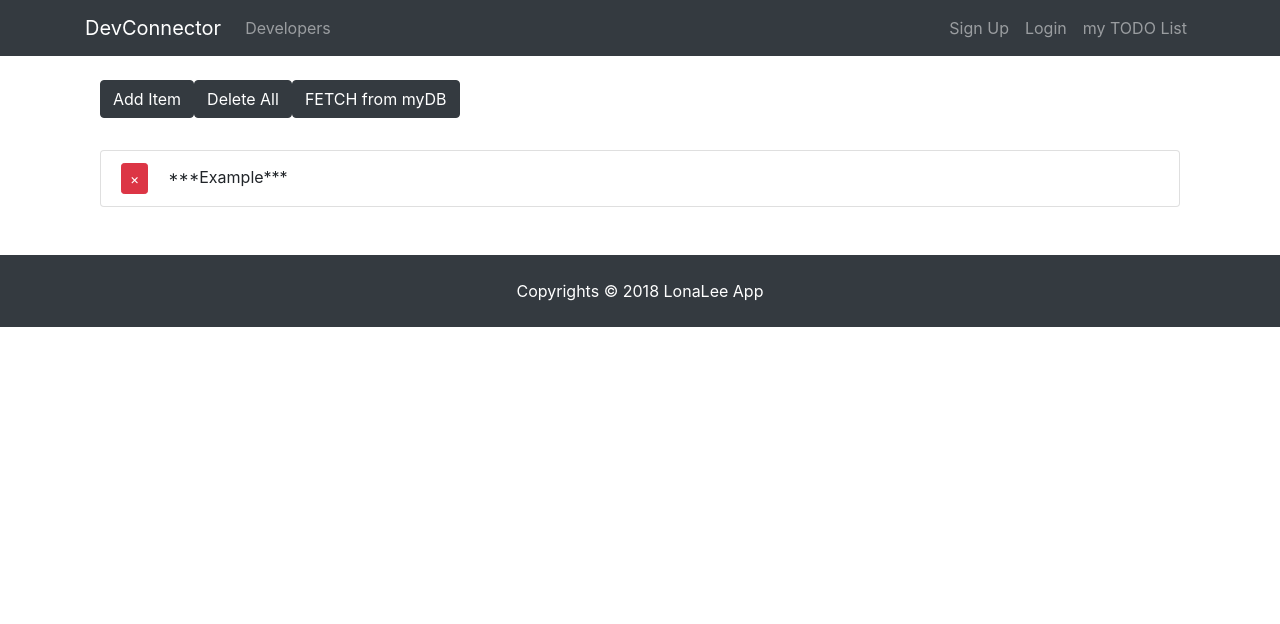
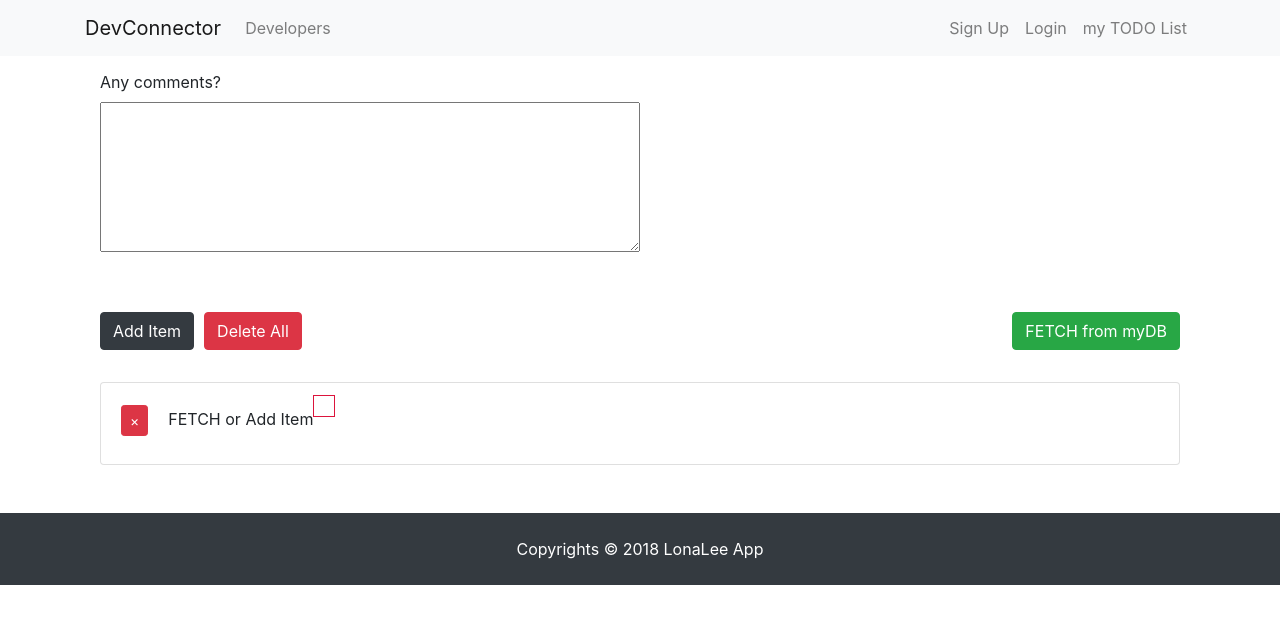
Before and after one commit to lonalee/react-express-lonalee-web, a React (Create React App) app in the folder client/: page /ShoppingList in a window 1280 px wide. Shown: the top 624 px of the page. Built offline with nearby package versions, Linux system fonts and the light colour scheme.

Commit message:
working on My List with ListGroupItemText

```diff
--- a/client/src/App.css
+++ b/client/src/App.css
@@ -1,3 +1,27 @@
+/* Text Area */
+.form-text-area {
+  margin-bottom: 60px;
+}
+.text-area {
+  height: 150px;
+  display: block;
+  width: 50%;
+}
+
+/* container in the list */
+.list-Container {
+  margin-top: 70px;
+}
+
+.list-group-item-heading {
+  display: inline-block;
+  border: 1px solid crimson;
+  padding: 10px;
+}
+.list-group-item-text {
+  margin-left: 47px;
+}
+/*  */
 img {
   width: 100%;
 }
--- a/client/src/components/layout/Navbar.js
+++ b/client/src/components/layout/Navbar.js
@@ -13,7 +13,7 @@ import { Link } from "react-router-dom";
 class Navbar extends Component {
   render() {
     return (
-      <nav className="navbar navbar-expand-sm navbar-dark bg-dark mb-4">
+      <nav className="navbar navbar-expand-sm navbar-light bg-light mb-4 fixed-top">
         <div className="container">
           <Link className="navbar-brand" to="/">
             DevConnector
--- a/client/src/components/list/ShoppingList.js
+++ b/client/src/components/list/ShoppingList.js
@@ -1,5 +1,15 @@
 import React, { Component } from "react";
-import { Container, ListGroup, ListGroupItem, Button } from "reactstrap";
+import {
+  Container,
+  ListGroup,
+  ListGroupItem,
+  Button,
+  ListGroupItemHeading,
+  ListGroupItemText,
+  Form,
+  FormGroup,
+  Label
+} from "reactstrap";
 import { CSSTransition, TransitionGroup } from "react-transition-group";
 import uuid from "uuid";
 import Axios from "axios";
@@ -12,7 +22,10 @@ class ShoppingList extends Component {
   //           { id: uuid(), name: 'Steak'},
   //           { id: uuid(), name: 'Water'}
   //          ]};
-  state = { items: [{ userid: uuid(), name: "***Example***" }] };
+  state = {
+    items: [{ userid: uuid(), content: [], heading: "" }],
+    content: ""
+  };
 
   // component 로드 직후 DB에서 데이터를 수신해서 표시
   // componentDidMount() {
@@ -35,18 +48,29 @@ class ShoppingList extends Component {
       .catch(err => console.log(err.response.data));
   };
   // addItem for AJAX request
-  addItem = item => {
-    Axios.post("/api/items", item)
-      .then(res => {
-        this.setState({ items: [...this.state.items, item] });
-      })
-      .catch(err => console.log(err.response.data));
+  addItem = () => {
+    const heading = prompt("Enter Heading");
+    if (heading) {
+      const newItem = {
+        id: uuid(),
+        heading,
+        content: this.state.content
+      };
+      newItem.content = newItem.content.split("\n");
+      // console.log(newItem.content);
+      Axios.post("/api/items", newItem)
+        .then(res => {
+          this.setState({ items: [newItem, ...this.state.items] }); // 시점 변경 필요
+        })
+        .catch(err => console.log(err.response.data));
+    }
+    this.setState({ content: "" });
   };
   // delItem for AJAX request
-  delItem = name => {
+  delItem = content => {
     // console.log(name);
     const xhr = new XMLHttpRequest();
-    xhr.open("DELETE", `/api/items/${name}`);
+    xhr.open("DELETE", `/api/items/${content}`);
     xhr.send();
     xhr.onreadystatechange = function(e) {
       if (xhr.readyState === XMLHttpRequest.DONE) {
@@ -74,32 +98,38 @@ class ShoppingList extends Component {
       }
     };
   };
+
+  // *** TODO *** updateItem Method
+
+  onChange = e => {
+    this.setState({ content: e.target.value }); // 일시적으로 입력되는 값을 저장
+  };
   render() {
     const { items } = this.state;
     // 밑에서 items.map 수행 === this.state.items.map
     return (
-      <Container>
+      <Container className="list-Container">
+        <FormGroup>
+          <Form className="form-text-area">
+            <Label>Any comments?</Label>
+            <textarea
+              tabIndex="0"
+              className="text-area"
+              value={this.state.content}
+              onChange={this.onChange}
+            />
+          </Form>
+        </FormGroup>
         <Button
           color="dark"
-          style={{ marginBottom: "2rem" }}
-          onClick={() => {
-            const name = prompt("Enter Item");
-            // alert 창으로 표시되어서 입력값을 name 변수에 할당
-            if (name) {
-              const newItem = { id: uuid(), name };
-              // this.setState(state => ({
-              //   items: [...state.items, newItem]
-              //   // 각 객체들을 items 배열에 spread하고 맨 뒤에 새로운 객체를 추가한다
-              //   // name 프로퍼티와 파라미터로 받은 name이 동일하기 때문에 name으로 축약 표현 가능
-              // }));
-              this.addItem(newItem);
-            }
-          }}
+          style={{ marginBottom: "2rem", marginRight: "10px" }}
+          onClick={this.addItem}
         >
           Add Item
         </Button>
+        {/* ********DELETE ALL 미완성*********** */}
         <Button
-          color="dark"
+          color="danger"
           style={{ marginBottom: "2rem" }}
           onClick={() => {
             const yes = prompt("Are you sure you want to Delete All?");
@@ -116,9 +146,13 @@ class ShoppingList extends Component {
         >
           Delete All
         </Button>
+        {/* FETCH from myDB */}
         <Button
-          color="dark"
-          style={{ marginBottom: "2rem" }}
+          color="success"
+          style={{
+            marginBottom: "2rem",
+            float: "right"
+          }}
           onClick={this.fetchAll}
         >
           FETCH from myDB
@@ -126,8 +160,8 @@ class ShoppingList extends Component {
         <ListGroup>
           <TransitionGroup className="shopping-list">
             {items.map(
-              ({ userid, name }) =>
-                ({ userid } !== "undefined" && (
+              ({ userid, content, heading }) =>
+                userid !== "undefined" && (
                   <CSSTransition key={userid} timeout={500} classNames="fade">
                     <ListGroupItem key={userid}>
                       {/* ListGroup => ul ListGroupItem => li */}
@@ -152,15 +186,29 @@ class ShoppingList extends Component {
                           }));
                           // map 과정에서 모든 요소들의 key 프로퍼티에 items의 id가 할당되었다
                           // filter iteration에서 state.items의 id와 클릭된 아이템의 id를 비교해서 조건식을 만족하지 못하면 filter한다. iteration 밖에서는 참조할 수 없다
-                          this.delItem(name);
+                          this.delItem(userid);
                         }}
                       >
                         &times;
                       </Button>
-                      {name}
+                      {Object.values(content).length === 0 &&
+                        "FETCH or Add Item"}
+                      <ListGroupItemHeading>{heading}</ListGroupItemHeading>
+                      <ListGroupItemText>
+                        {Object.values(content).length === 1 && content}
+                      </ListGroupItemText>
+
+                      {/*  (console.log("TEST", Object.values(content).length),
+                         typeof content) */}
+                      {typeof content !== "string" &&
+                        Object.values(content).length > 1 &&
+                        Object.values(content).map(t => (
+                          <ListGroupItemText>{t}</ListGroupItemText>
+                        ))}
+                      {/* content는 객체화 되어 있어서 직접 map을 실행할 수 없다 */}
                     </ListGroupItem>
                   </CSSTransition>
-                ))
+                )
             )}
           </TransitionGroup>
         </ListGroup>
--- a/client/src/reducer/index.js
+++ b/client/src/reducer/index.js
@@ -1,5 +1,4 @@
 // root reducer
-// 하위 reducer들을 한 곳에 모으는 역할
 
 import { combineReducers } from "redux";
 import authReducer from "./authReducer";
```
Also changed, not shown: 2 other files (tests, documents, lock files or other folders).
